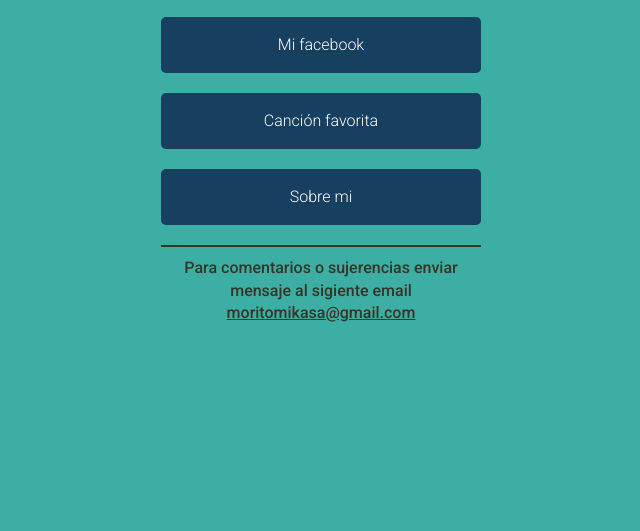
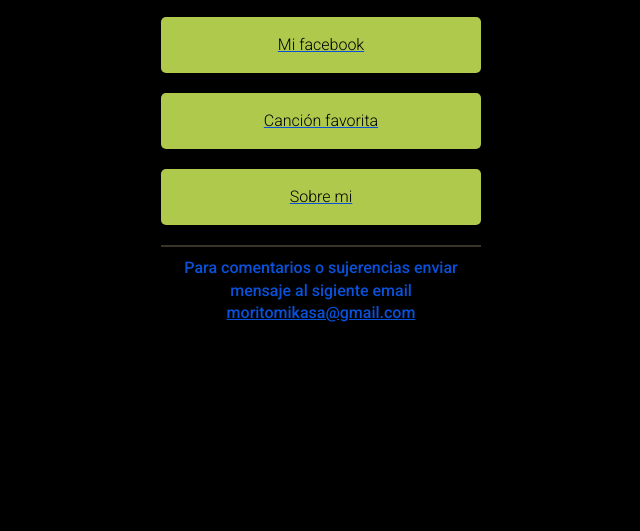
Before and after one commit to Gera-dan/gera-dan.github.com, a plain HTML site: page index.html in a window 1280 px wide. Shown: the part 269-800 px from the top of the page, without its empty margins (319-959 px from the left). Drawn offline with Linux system fonts and the light colour scheme.

Commit message:
Ultimo arreglo

```diff
--- a/style.css
+++ b/style.css
@@ -1,6 +1,6 @@
 * {
   font-family: 'Roboto', sans-serif;
-  color: #383428;
+  color: #0851d8;
 }
 
 /*
@@ -10,7 +10,7 @@ yellow - #F6D55C
 */
 
 body {
-  background-color: #3CAEA3;
+  background-color: #000000;
 }
 
 main {
@@ -45,8 +45,8 @@ h1 {
 .btn-group>a {}
 
 .btn-group .btn {
-  background-color: #173F5F;
-  color: white;
+  background-color: #aec94b;
+  color: rgb(0, 0, 0);
   font-weight: 300;
   width: 100%;
   text-align: center;
```
